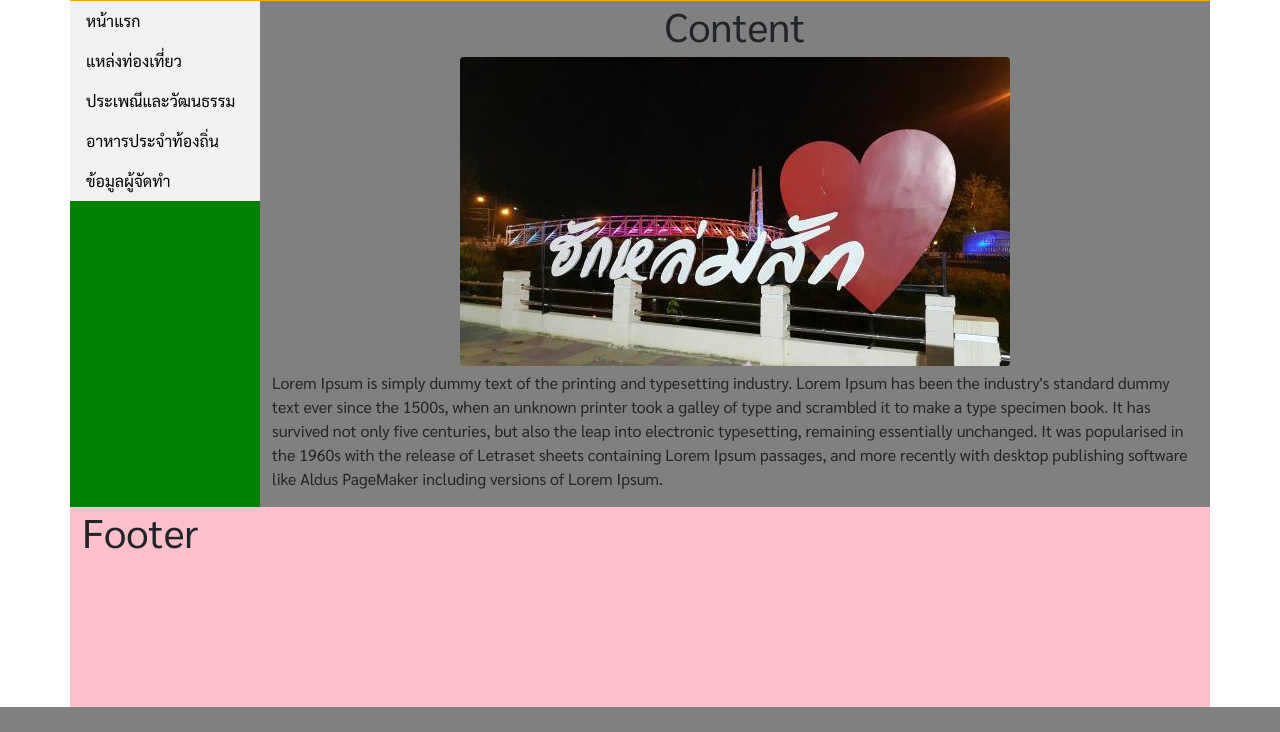
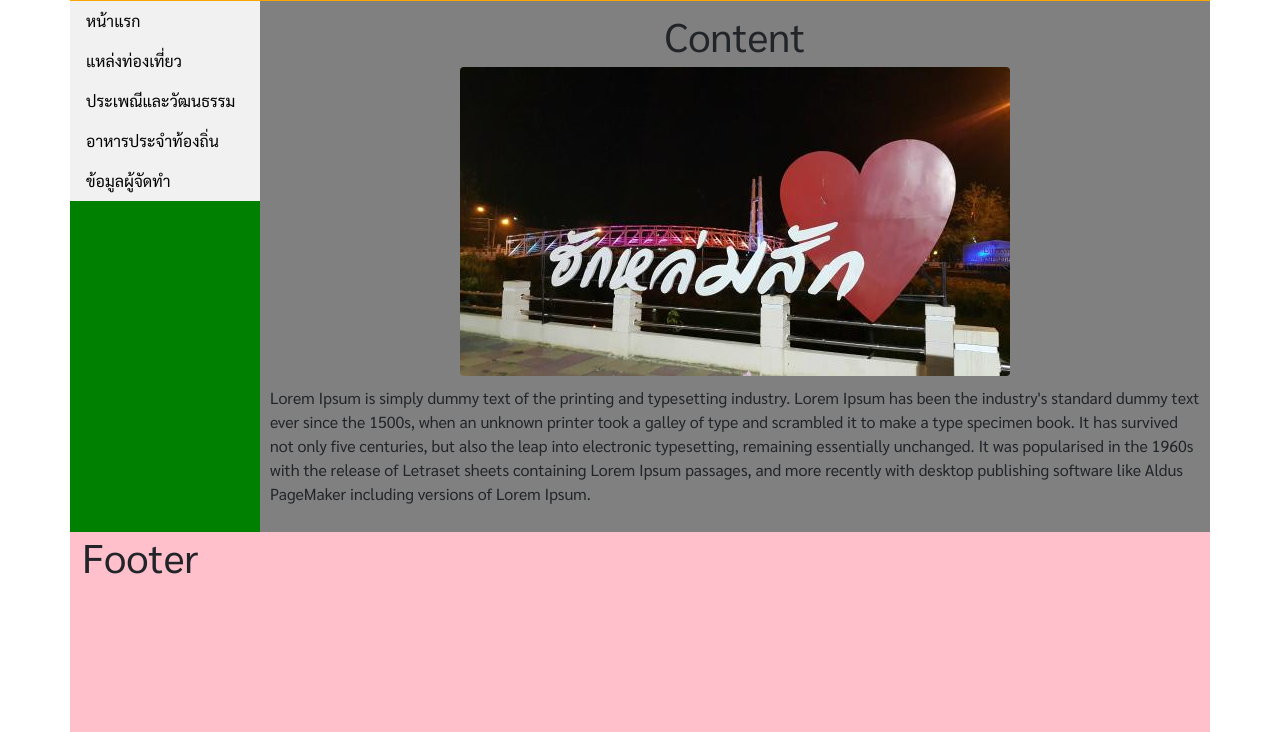
Before and after one commit to teacheryingkun1/final_project, a PHP site: page / in a window 1280 px wide. Shown: the part 159-891 px from the top of the page. Before the commit the page ends 866 px from the top, so only its background shows below. Run offline with PHP 8.4, Linux system fonts and the light colour scheme.

Commit message:
Update index.php

```diff
--- a/index.php
+++ b/index.php
@@ -36,6 +36,7 @@
       }
 
       #content {
+        padding: 10px;
         background-color: gray;
       }
 
@@ -65,7 +66,7 @@
         color: white;
       }
       p{
-        margin-top: 5px;
+        margin-top: 10px;
       }
     </style>
   </head>
```
